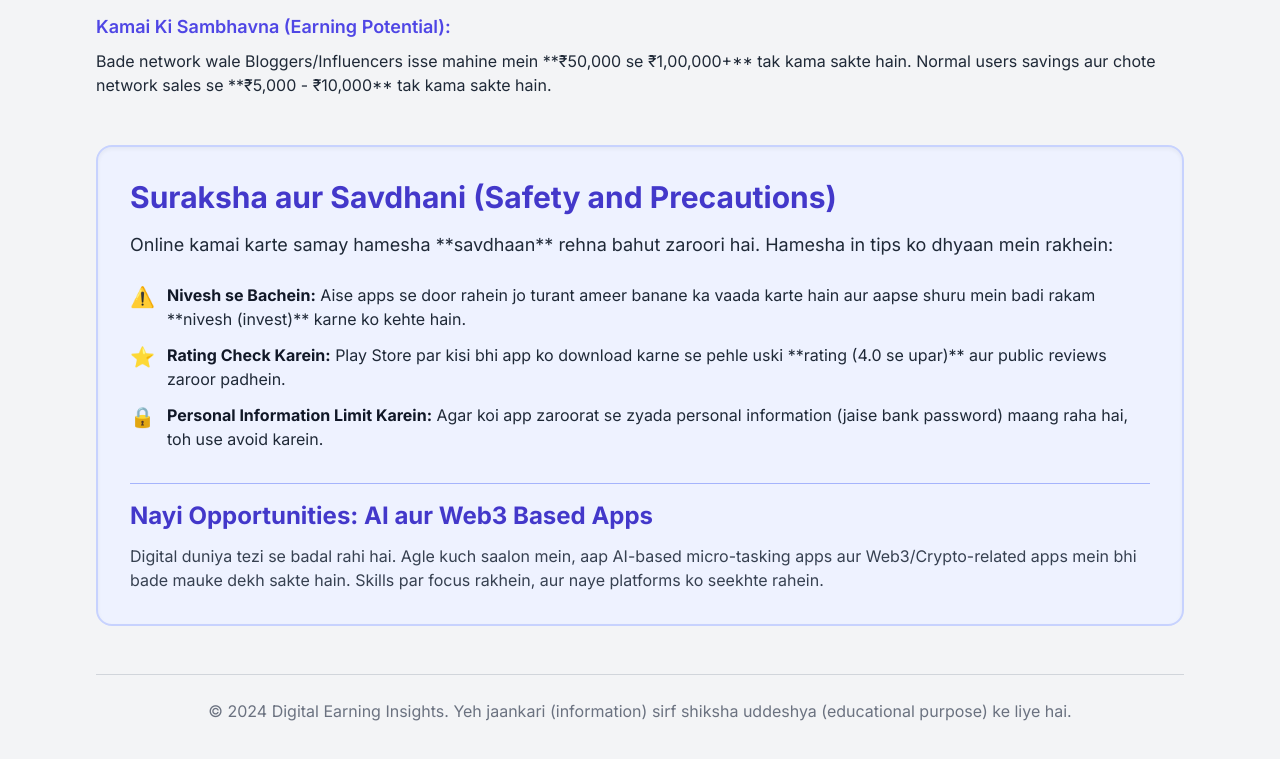
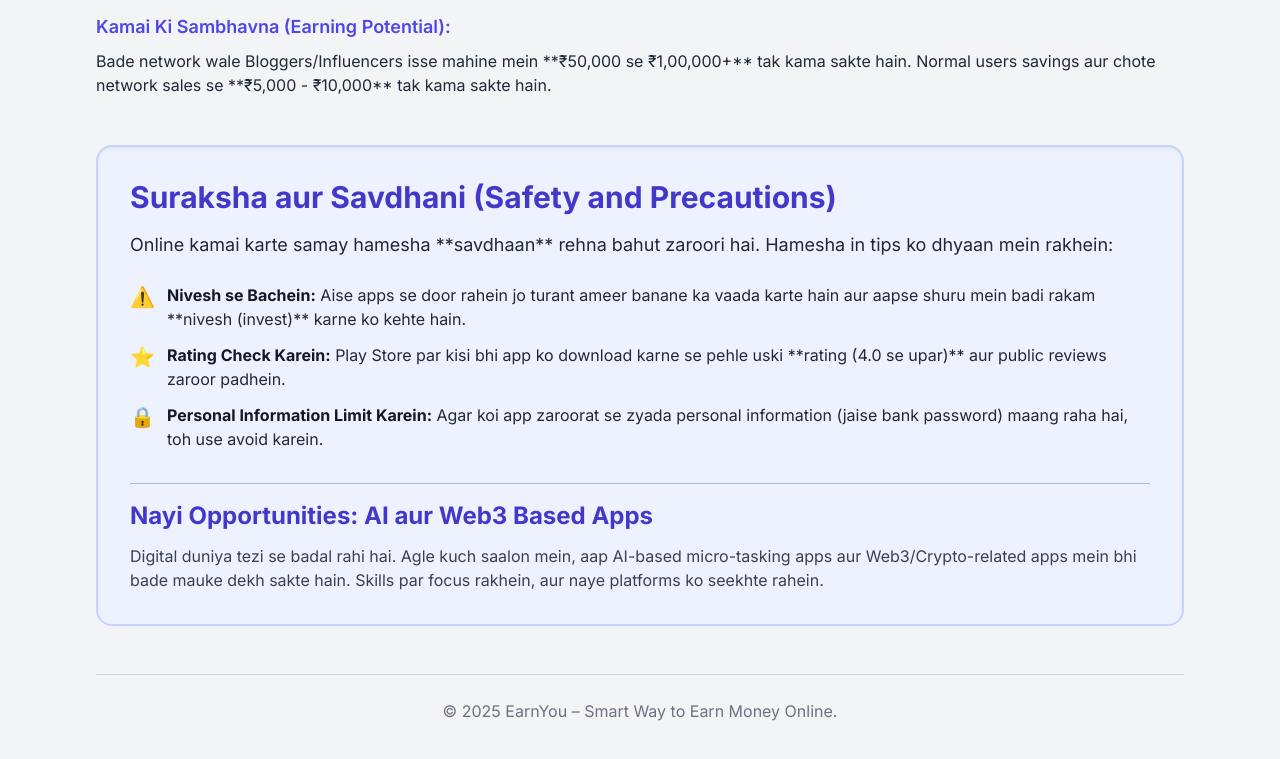
Before and after one commit to PIXEL-Nesta/earn, a plain HTML site: page posts/post2.html in a window 1280 px wide. Shown: the part 2864-3623 px from the top of the page. Drawn offline with nearby package versions, Linux system fonts and the light colour scheme; files whose address does not match are found by name.

Commit message:
Update post2.html

```diff
--- a/posts/post2.html
+++ b/posts/post2.html
@@ -215,7 +215,7 @@
 
         <!-- FOOTER -->
         <footer class="text-center mt-12 py-6 text-gray-500 border-t border-gray-300">
-            <p>&copy; 2024 Digital Earning Insights. Yeh jaankari (information) sirf shiksha uddeshya (educational purpose) ke liye hai.</p>
+            <p>© 2025 EarnYou – Smart Way to Earn Money Online.</p>
         </footer>
     </div>
 <script src="search.js"></script>
```
